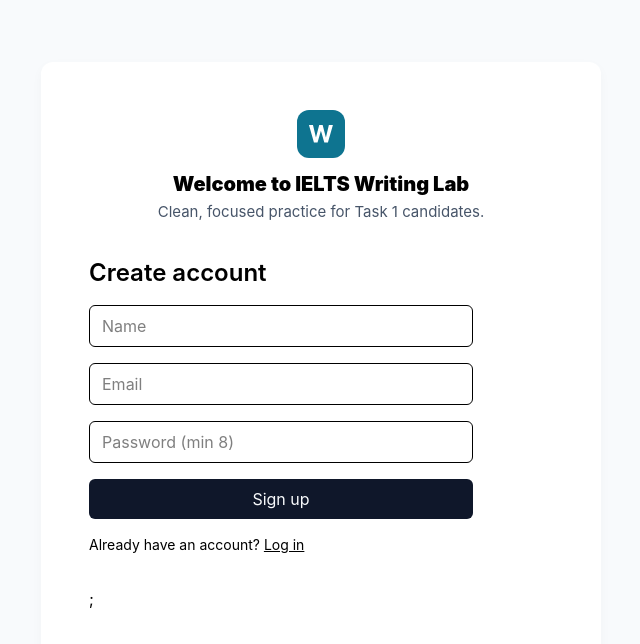
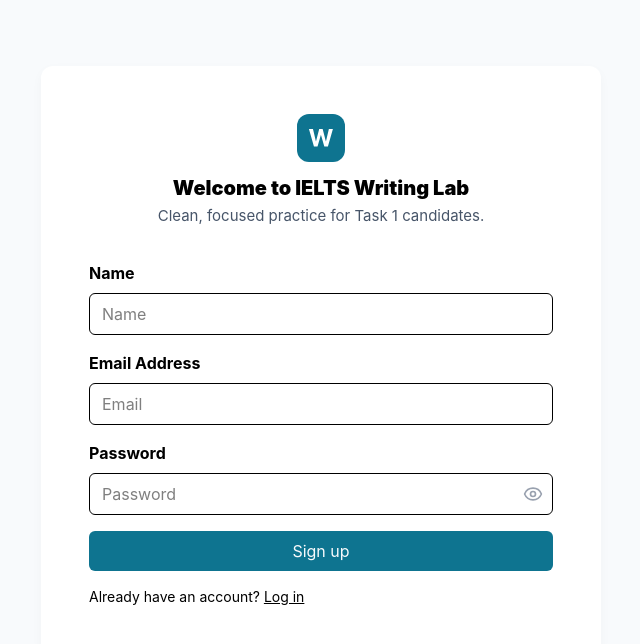
Before and after one commit to ryichi0/IELTS-writing-lab, a Next.js app: page /sign-up in a window 1280 px wide. Shown: the top 644 px of the page, without its empty margins (319-959 px from the left). Built offline with nearby package versions, Linux system fonts and the light colour scheme; no server answers.

Commit message:
feat(auth): add error handling to login and signup forms

```diff
--- a/src/app/(auth)/_components/LoginForm.tsx
+++ b/src/app/(auth)/_components/LoginForm.tsx
@@ -1,26 +1,54 @@
 "use client";
 import Link from "next/link";
-import { useActionState } from "react";
+import { useActionState, useState } from "react";
 import { login } from "../actions";
+import { Eye, EyeOff } from "lucide-react";
 
 
 export default function LoginForm({ next }: { next: string }) {
   const [state, action, pending] = useActionState(login, undefined);
+  const [isVisible, setIsVisible] = useState(false);
+  const toggleVisibility = () => setIsVisible(prevState => !prevState);
 
   return (
-    <form action={action} className="w-full max-w-sm space-y-4">
-      <h1 className="text-2xl font-semibold">Log in</h1>
+    <form action={action} noValidate className="flex flex-col gap-4">
+      {state?.error && (
+        <p role="alert" className="rounded-md border border-red-300 bg-red-50 px-3 py-2 text-sm text-red-700">
+          {state.error}
+        </p>
+      )}
       <input type="hidden" name="next" value={next} />
+      <label htmlFor="">
+        <p className="font-bold mb-2">Email Address</p>
+        <input
+          name="email" type="email" required placeholder="Email"
+          className="w-full rounded-md border px-3 py-2" />
+      </label>
 
-      <input name="email" type="email" required placeholder="Email"
-        className="w-full rounded-md border px-3 py-2" />
-      <input name="password" type="password" required placeholder="Password"
-        className="w-full rounded-md border px-3 py-2" />
-
-      {state?.error && <p className="text-sm text-red-600">{state.error}</p>}
+      <label htmlFor="">
+        <p className="font-bold mb-2">Password</p>
+        <div className="relative">
+          <input name="password" type={isVisible ? "text" : "password"} aria-label="Password" required placeholder="Password"
+            className="w-full rounded-md border px-3 py-2" />
+          <button
+            className="absolute inset-y-0 end-0 flex items-center z-20 px-2.5 cursor-pointer text-gray-400 rounded-e-md focus:outline-none focus-visible:text-primary hover:text-primary transition-colors"
+            type="button"
+            onClick={toggleVisibility}
+            aria-label={isVisible ? "Hide password" : "Show password"}
+            aria-pressed={isVisible}
+            aria-controls="password"
+          >
+            {isVisible ? (
+              <EyeOff size={20} aria-hidden="true" />
+            ) : (
+              <Eye size={20} aria-hidden="true" />
+            )}
+          </button>
+        </div>
+      </label>
 
       <button type="submit" disabled={pending}
-        className="w-full rounded-md bg-foreground px-3 py-2 text-background disabled:opacity-50">
+        className="w-full rounded-md bg-primary px-3 py-2 text-background disabled:opacity-50">
         {pending ? "Logging in..." : "Log in"}
       </button>
 
@@ -31,5 +59,5 @@ export default function LoginForm({ next }: { next: string }) {
         </Link>
       </p>
     </form>
-  );
+  )
 }
--- a/src/app/(auth)/_components/SignupForm.tsx
+++ b/src/app/(auth)/_components/SignupForm.tsx
@@ -2,26 +2,60 @@
 import Link from "next/link";
 import { useActionState } from "react";
 import { signup } from "../actions";
+import { useState } from "react";
+import { Eye, EyeOff } from "lucide-react";
 
 export default function SignupForm({ next }: { next: string }) {
   const [state, action, pending] = useActionState(signup, undefined);
+  const [isVisible, setIsVisible] = useState(false);
+  const toggleVisibility = () => setIsVisible(prevState => !prevState);
 
   return (
-    <form action={action} className="w-full max-w-sm space-y-4">
-      <h1 className="text-2xl font-semibold">Create account</h1>
+    <form action={action} noValidate className="flex flex-col gap-4">
+      {state?.error && (
+        <p role="alert" className="rounded-md border border-red-300 bg-red-50 px-3 py-2 text-sm text-red-700">
+          {state.error}
+        </p>
+      )}
       <input type="hidden" name="next" value={next} />
 
-      <input name="name" required placeholder="Name"
-        className="w-full rounded-md border px-3 py-2" />
-      <input name="email" type="email" required placeholder="Email"
-        className="w-full rounded-md border px-3 py-2" />
-      <input name="password" type="password" required minLength={8} placeholder="Password (min 8)"
-        className="w-full rounded-md border px-3 py-2" />
+      <label htmlFor="">
+        <p className="font-bold mb-2">Name</p>
+        <input name="name" required placeholder="Name"
+          className="w-full rounded-md border px-3 py-2" />
+      </label>
 
-      {state?.error && <p className="text-sm text-red-600">{state.error}</p>}
+      <label htmlFor="">
+        <p className="font-bold mb-2">Email Address</p>
+        <input name="email" type="email" required placeholder="Email"
+          className="w-full rounded-md border px-3 py-2" />
+      </label>
+
+      <label htmlFor="">
+        <p className="font-bold mb-2">Password</p>
+        <div className="relative">
+          <input name="password" type={isVisible ? "text" : "password"} aria-label="Password" required placeholder="Password"
+            className="w-full rounded-md border px-3 py-2" />
+          <button
+            className="absolute inset-y-0 end-0 flex items-center z-20 px-2.5 cursor-pointer text-gray-400 rounded-e-md focus:outline-none focus-visible:text-primary hover:text-primary transition-colors"
+            type="button"
+            onClick={toggleVisibility}
+            aria-label={isVisible ? "Hide password" : "Show password"}
+            aria-pressed={isVisible}
+            aria-controls="password"
+          >
+            {isVisible ? (
+              <EyeOff size={20} aria-hidden="true" />
+            ) : (
+              <Eye size={20} aria-hidden="true" />
+            )}
+          </button>
+        </div>
+      </label>
+
 
       <button type="submit" disabled={pending}
-        className="w-full rounded-md bg-foreground px-3 py-2 text-background disabled:opacity-50">
+        className="w-full rounded-md bg-primary px-3 py-2 text-background disabled:opacity-50">
         {pending ? "Creating..." : "Sign up"}
       </button>
 
@@ -32,5 +66,5 @@ export default function SignupForm({ next }: { next: string }) {
         </Link>
       </p>
     </form>
-  );
+  )
 }
--- a/src/app/(auth)/actions.ts
+++ b/src/app/(auth)/actions.ts
@@ -3,33 +3,60 @@ import { redirect } from "next/navigation";
 import { createClient } from "@/lib/supabase/server";
 import { safeNext } from "@/lib/safe-next";
 
-type State = { error?: string } | undefined;
+type State = { error?: string; message?: string } | undefined;
+
+const get = (fd: FormData, key: string) => String(fd.get(key) ?? "").trim();
 
 export async function login(_: State, formData: FormData): Promise<State> {
+  const email = get(formData, "email");
+  const password = get(formData, "password");
+
+  if (!email || !password) return { error: "Enter your email and password." };
+
   const supabase = await createClient();
-  const { error } = await supabase.auth.signInWithPassword({
-    email: String(formData.get("email") ?? ""),
-    password: String(formData.get("password") ?? ""),
-  });
-  if (error) return { error: error.message };
+  const { error } = await supabase.auth.signInWithPassword({ email, password });
+  if (error) return { error: "Incorrect email or password." };
 
-  redirect(safeNext(String(formData.get("next") ?? "")));
+  redirect(safeNext(get(formData, "next")));
 }
 
 export async function signup(_: State, formData: FormData): Promise<State> {
+  const name = get(formData, "name");
+  const email = get(formData, "email");
+  const password = String(formData.get("password") ?? "");
+
+  if (name.length < 2) return { error: "Name must be at least 2 characters." };
+  if (!/^\S+@\S+\.\S+$/.test(email)) return { error: "Enter a valid email address." };
+  if (password.length < 8) return { error: "Password must be at least 8 characters." };
+
   const supabase = await createClient();
-  const { error } = await supabase.auth.signUp({
-    email: String(formData.get("email") ?? ""),
-    password: String(formData.get("password") ?? ""),
-    options: { data: { name: String(formData.get("name") ?? "").trim() } },
+  const { data, error } = await supabase.auth.signUp({
+    email,
+    password,
+    options: { data: { name } },
   });
-  if (error) return { error: error.message };
 
-  redirect(safeNext(String(formData.get("next") ?? "")));
+  if (error) {
+    return { error: error.code === "user_already_exists"
+      ? "An account with this email already exists."
+      : "Something went wrong. Please try again." };
+  }
+
+
+  if (data.user?.identities?.length === 0) {
+    return { error: "An account with this email already exists." };
+  }
+
+
+  if (!data.session) {
+    return { message: "Account created. Check your email to confirm it, then log in." };
+  }
+
+  redirect(safeNext(get(formData, "next")));
 }
 
 export async function logout() {
   const supabase = await createClient();
   await supabase.auth.signOut();
-  redirect("/");
+  redirect("/dashboard");
 }
--- a/src/app/(auth)/sign-up/page.tsx
+++ b/src/app/(auth)/sign-up/page.tsx
@@ -25,7 +25,7 @@ export default async function SignupPage({
           <p className="text-foreground-secondary text-body">Clean, focused practice for Task 1 candidates.</p>
         </div>
       </div>
-      <SignupForm next={safe} />;
+      <SignupForm next={safe} />
     </>
   )
 }
```
